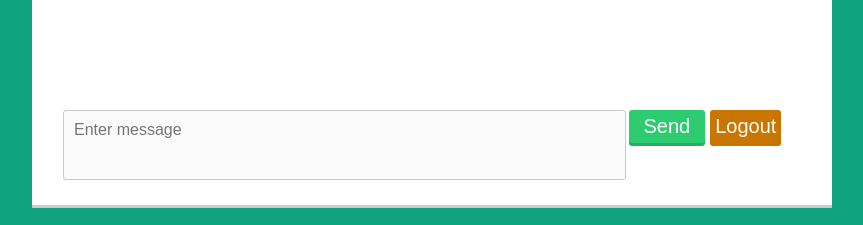
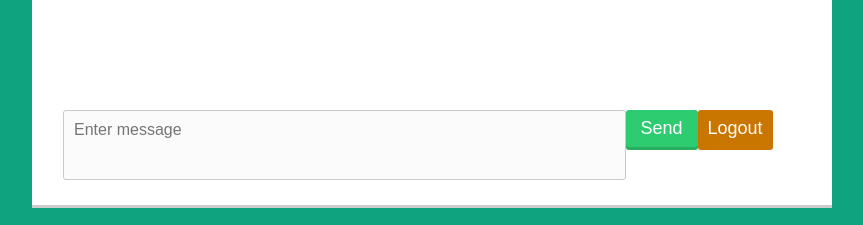
Before and after one commit to MiroslavSotirov/chatngpt, a PHP site: page / in a window 1280 px wide. Shown: the part 1015-1240 px from the top of the page, without its empty margins (208-1071 px from the left). Run offline with PHP 8.4, Linux system fonts and the light colour scheme; the visitor is signed in with stand-in values (Sample User, id 1); data that the repository does not hold is empty.

Commit message:
better buttons

```diff
--- a/style.css
+++ b/style.css
@@ -77,23 +77,33 @@ body {
 
 .chat-form button {
   background: #2ecc71;
-  padding: 5px 15px;
-  font-size: 20px;
+  padding: 8px 15px; /* Increase padding for a larger button */
+  font-size: 18px; /* Slightly reduce font size */
   color: #fff;
   border: none;
-  margin: 0 3px;
   border-radius: 3px;
   box-shadow: 0 3px 0 #27ae60;
+  cursor: pointer;
+  transition: background-color 0.3s ease;
+}
+
+.chat-form button:hover {
+  background: #27ae60; /* Darken the background color on hover */
 }
 
 .chat-form .logout_button {
   background: #c87600;
-  padding: 5px 5px;
-  font-size: 20px;
+  padding: 8px 10px; /* Increase padding for a larger button */
+  font-size: 18px; /* Slightly reduce font size */
   color: #fff;
   border: none;
-  margin: 0 2px;
   border-radius: 3px;
   box-shadow: 0 3px 0 #c87600;
+  cursor: pointer;
+  transition: background-color 0.3s ease;
   text-decoration: none;
 }
+
+.chat-form .logout_button:hover {
+  background: #b16700; /* Darken the background color on hover */
+}
```
